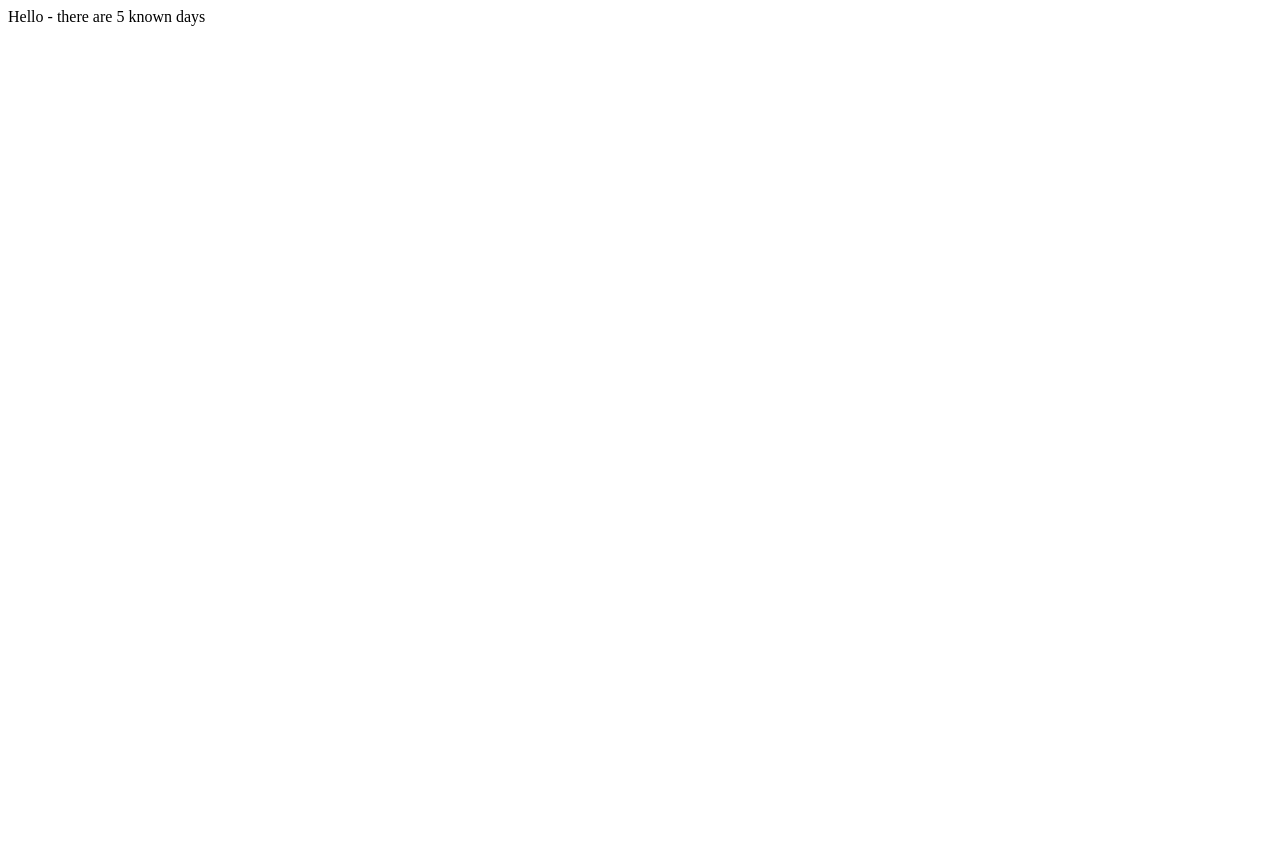
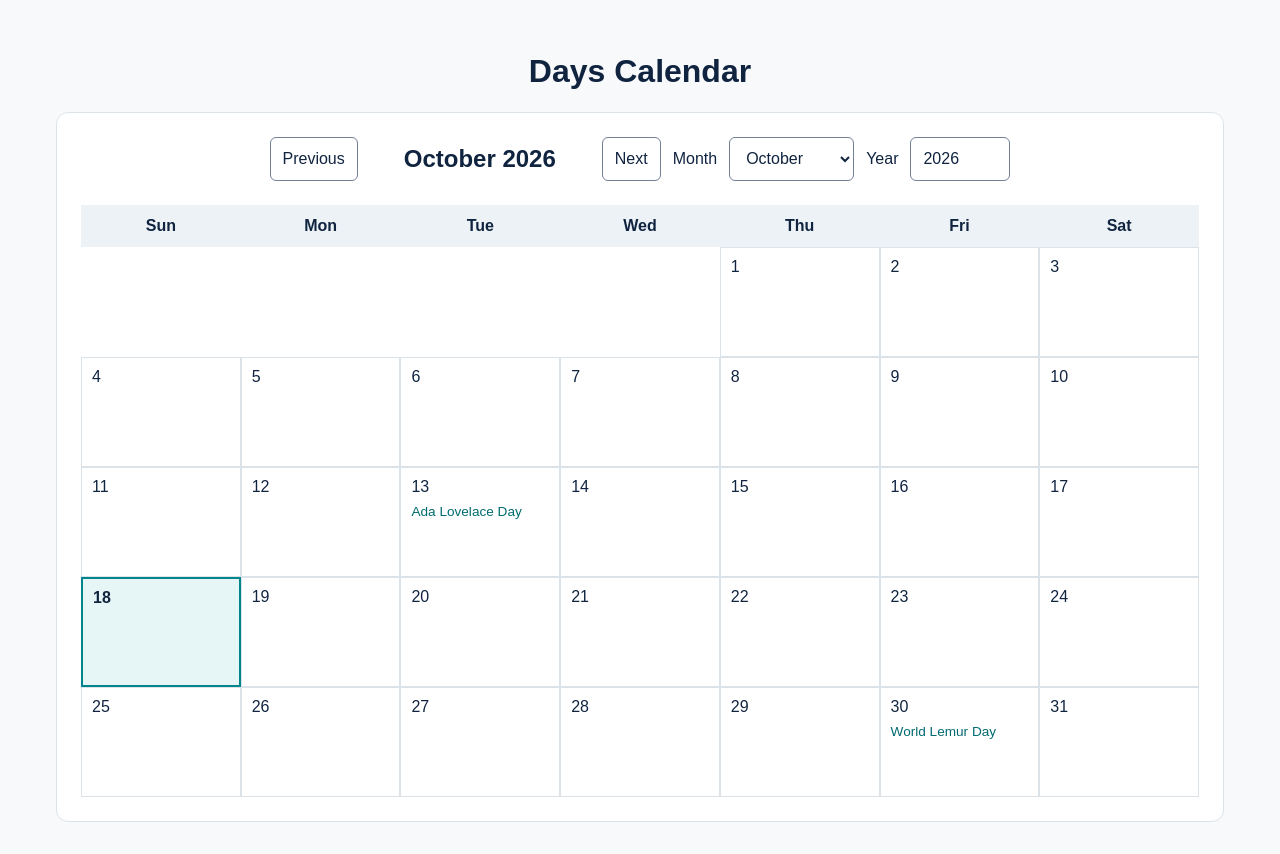
Before and after one commit to sofragiualina/calander-days, a website with bundled scripts: page index.html in a window 1280 px wide. Before the commit the page ends 800 px from the top, so only its background shows below. Built offline with nearby package versions, Linux system fonts and the light colour scheme.

Commit message:
Build calendar UI and tested date calculations

```diff
--- a/common.mjs
+++ b/common.mjs
@@ -3,3 +3,73 @@
 export function getGreeting() {
   return "Hello";
 }
+
+const monthNames = [
+  "January",
+  "February",
+  "March",
+  "April",
+  "May",
+  "June",
+  "July",
+  "August",
+  "September",
+  "October",
+  "November",
+  "December",
+];
+
+const dayNames = [
+  "Sunday",
+  "Monday",
+  "Tuesday",
+  "Wednesday",
+  "Thursday",
+  "Friday",
+  "Saturday",
+];
+
+export function calculateDayDate(day, year) {
+  const month = monthNames.indexOf(day.monthName);
+  const weekday = dayNames.indexOf(day.dayName);
+
+  const occurrences = {
+    first: 1,
+    second: 2,
+    third: 3,
+    fourth: 4,
+    fifth: 5,
+  };
+
+if (month === -1 || weekday === -1) {
+  throw new Error("Unknown month or weekday");
+}
+
+if (day.occurrence === "last") {
+  const lastDate = new Date(year, month + 1, 0);
+  const lastWeekday = lastDate.getDay();
+
+  const daysBack = (lastWeekday - weekday + 7) % 7;
+
+  return new Date(year, month, lastDate.getDate() - daysBack);
+}
+
+const occurrence = occurrences[day.occurrence];
+
+if (!occurrence) {
+  throw new Error("Unsupported date pattern");
+}
+const firstWeekday = new Date(year, month, 1).getDay();
+
+const firstMatch = 1 + (weekday - firstWeekday + 7) % 7;
+
+const date = firstMatch + (occurrence - 1) * 7;
+
+const result = new Date(year, month, date);
+
+if (result.getMonth() !== month) {
+  return null;
+}
+
+return result;
+}
--- a/index.html
+++ b/index.html
@@ -1,8 +1,60 @@
 <!doctype html>
-<html>
-  <head>
-    <script type="module" src="common.mjs"></script>
-    <script type="module" src="web.mjs"></script>
-  </head>
-  <body></body>
+<html lang="en">
+
+<head>
+  <meta charset="UTF-8" />
+  <meta name="viewport" content="width=device-width, initial-scale=1.0" />
+  <title>Days Calendar</title>
+  <script type="module" src="web.mjs"></script>
+  <link rel="stylesheet" href="styles.css" />
+</head>
+
+<body>
+  <main>
+    <h1>Days Calendar</h1>
+
+    <section aria-labelledby="month-year">
+      <div class="calendar-controls">
+        <button id="previous-month" type="button">Previous</button>
+
+        <h2 id="month-year" aria-live="polite"></h2>
+
+        <button id="next-month" type="button">Next</button>
+
+        <label for="month-select">Month</label>
+        <select id="month-select">
+          <option value="0">January</option>
+          <option value="1">February</option>
+          <option value="2">March</option>
+          <option value="3">April</option>
+          <option value="4">May</option>
+          <option value="5">June</option>
+          <option value="6">July</option>
+          <option value="7">August</option>
+          <option value="8">September</option>
+          <option value="9">October</option>
+          <option value="10">November</option>
+          <option value="11">December</option>
+        </select>
+
+        <label for="year-select">Year</label>
+        <input id="year-select" type="number" min="100" max="9999" step="1" />
+      </div>
+
+      <div class="weekdays">
+        <span>Sun</span>
+        <span>Mon</span>
+        <span>Tue</span>
+        <span>Wed</span>
+        <span>Thu</span>
+        <span>Fri</span>
+        <span>Sat</span>
+      </div>
+
+      <div id="calendar-grid"></div>
+
+    </section>
+  </main>
+</body>
+
 </html>
--- /dev/null
+++ b/styles.css
@@ -0,0 +1,147 @@
+.weekdays,
+#calendar-grid {
+  display: grid;
+  grid-template-columns: repeat(7, 1fr);
+}
+
+.weekdays span {
+  padding: 12px;
+  text-align: center;
+  font-weight: bold;
+}
+
+.calendar-day {
+  min-height: 90px;
+  padding: 10px;
+  border: 1px solid #dce3e8;
+}
+
+.today {
+  background-color: #e6f5f5;
+  border: 2px solid #00858a;
+  font-weight: bold;
+}
+
+.event-name {
+  margin: 8px 0 0;
+  color: #006b70;
+  font-size: 0.85rem;
+  overflow-wrap: anywhere;
+}
+
+* {
+  box-sizing: border-box;
+}
+
+body {
+  margin: 0;
+  background: #f7f9fb;
+  color: #102440;
+  font-family: Arial, sans-serif;
+}
+
+main {
+  max-width: 1200px;
+  margin: 0 auto;
+  padding: 32px 16px;
+}
+
+h1 {
+  text-align: center;
+}
+
+section {
+  padding: 24px;
+  background: white;
+  border: 1px solid #dce3e8;
+  border-radius: 12px;
+}
+
+.calendar-controls {
+  display: flex;
+  align-items: center;
+  justify-content: center;
+  flex-wrap: wrap;
+  gap: 12px;
+  margin-bottom: 24px;
+}
+
+#month-year {
+  margin: 0;
+  min-width: 220px;
+  text-align: center;
+}
+
+button,
+select,
+input {
+  min-height: 44px;
+  padding: 10px 12px;
+  border: 1px solid #718096;
+  border-radius: 6px;
+  background: white;
+  color: #102440;
+  font: inherit;
+}
+
+button {
+  cursor: pointer;
+}
+
+button:hover {
+  background: #e6f5f5;
+}
+
+button:focus-visible,
+select:focus-visible,
+input:focus-visible {
+  outline: 3px solid #00858a;
+  outline-offset: 3px;
+}
+
+#year-select {
+  width: 100px;
+}
+
+.weekdays {
+  background: #edf2f7;
+}
+
+.calendar-day {
+  min-width: 0;
+  min-height: 110px;
+}
+
+@media (max-width: 600px) {
+  main {
+    padding: 16px 8px;
+  }
+
+  section {
+    padding: 12px;
+  }
+
+  #month-year {
+    min-width: 0;
+  }
+
+  .weekdays span {
+    padding: 10px 0;
+    font-size: 0.8rem;
+  }
+
+  .calendar-day {
+    min-height: 85px;
+    padding: 4px;
+    font-size: 0.85rem;
+  }
+
+  .event-name {
+    font-size: 0.7rem;
+  }
+}
+
+button:disabled {
+  opacity: 0.5;
+  cursor: not-allowed;
+}
--- a/web.mjs
+++ b/web.mjs
@@ -1,12 +1,111 @@
-// This is a placeholder file which shows how you can access functions and data defined in other files.
-// It can be loaded into index.html.
-// Note that when running locally, in order to open a web page which uses modules, you must serve the directory over HTTP e.g. with https://www.npmjs.com/package/http-server
-// You can't open the index.html file using a file:// URL.
-
-import { getGreeting } from "./common.mjs";
+import { calculateDayDate } from "./common.mjs";
 import daysData from "./days.json" with { type: "json" };
 
-window.onload = function () {
-  document.querySelector("body").innerText =
-    `${getGreeting()} - there are ${daysData.length} known days`;
-};
+const monthYear = document.querySelector("#month-year");
+const previousButton = document.querySelector("#previous-month");
+const nextButton = document.querySelector("#next-month");
+const calendarGrid = document.querySelector("#calendar-grid");
+const monthSelect = document.querySelector("#month-select");
+const yearSelect = document.querySelector("#year-select");
+
+const today = new Date();
+let currentMonth = today.getMonth();
+let currentYear = today.getFullYear();
+
+function renderCalendar() {
+  const selectedDate = new Date(currentYear, currentMonth, 1);
+
+  monthYear.textContent = selectedDate.toLocaleDateString("en-GB", {
+    month: "long",
+    year: "numeric",
+  });
+
+  calendarGrid.replaceChildren();
+
+const firstDay = new Date(currentYear, currentMonth, 1).getDay();
+const daysInMonth = new Date(currentYear, currentMonth + 1, 0).getDate();
+
+// Add empty cells before the first date.
+for (let space = 0; space < firstDay; space++) {
+  const emptyCell = document.createElement("div");
+  calendarGrid.appendChild(emptyCell);
+}
+
+// Add one cell for each date.
+for (let day = 1; day <= daysInMonth; day++) {
+  const dayCell = document.createElement("div");
+  dayCell.classList.add("calendar-day");
+  dayCell.textContent = day;
+
+  if (
+  day === today.getDate() &&
+  currentMonth === today.getMonth() &&
+  currentYear === today.getFullYear()
+) {
+  dayCell.classList.add("today");
+}
+for (const event of daysData) {
+  const eventDate = calculateDayDate(event, currentYear);
+
+  if (
+    eventDate !== null &&
+    eventDate.getMonth() === currentMonth &&
+    eventDate.getDate() === day
+  ) {
+    const eventName = document.createElement("p");
+    eventName.classList.add("event-name");
+    eventName.textContent = event.name;
+
+    dayCell.appendChild(eventName);
+  }
+}
+  calendarGrid.appendChild(dayCell);
+}
+
+monthSelect.value = currentMonth;
+yearSelect.value = currentYear;
+
+previousButton.disabled =
+  currentYear === Number(yearSelect.min) && currentMonth === 0;
+
+nextButton.disabled =
+  currentYear === Number(yearSelect.max) && currentMonth === 11;
+}
+
+renderCalendar();
+
+nextButton.addEventListener("click", () => {
+  currentMonth++;
+
+  if (currentMonth > 11) {
+    currentMonth = 0;
+    currentYear++;
+  }
+
+  renderCalendar();
+});
+
+previousButton.addEventListener("click", () => {
+  currentMonth--;
+
+  if (currentMonth < 0) {
+    currentMonth = 11;
+    currentYear--;
+  }
+
+  renderCalendar();
+});
+
+monthSelect.addEventListener("change", () => {
+  currentMonth = Number(monthSelect.value);
+  renderCalendar();
+});
+
+yearSelect.addEventListener("change", () => {
+  if (yearSelect.value === "" || !yearSelect.checkValidity()) {
+    return;
+  }
+
+  currentYear = Number(yearSelect.value);
+  renderCalendar();
+});
```
Also changed, not shown: common.test.mjs (+78 -4 lines).
